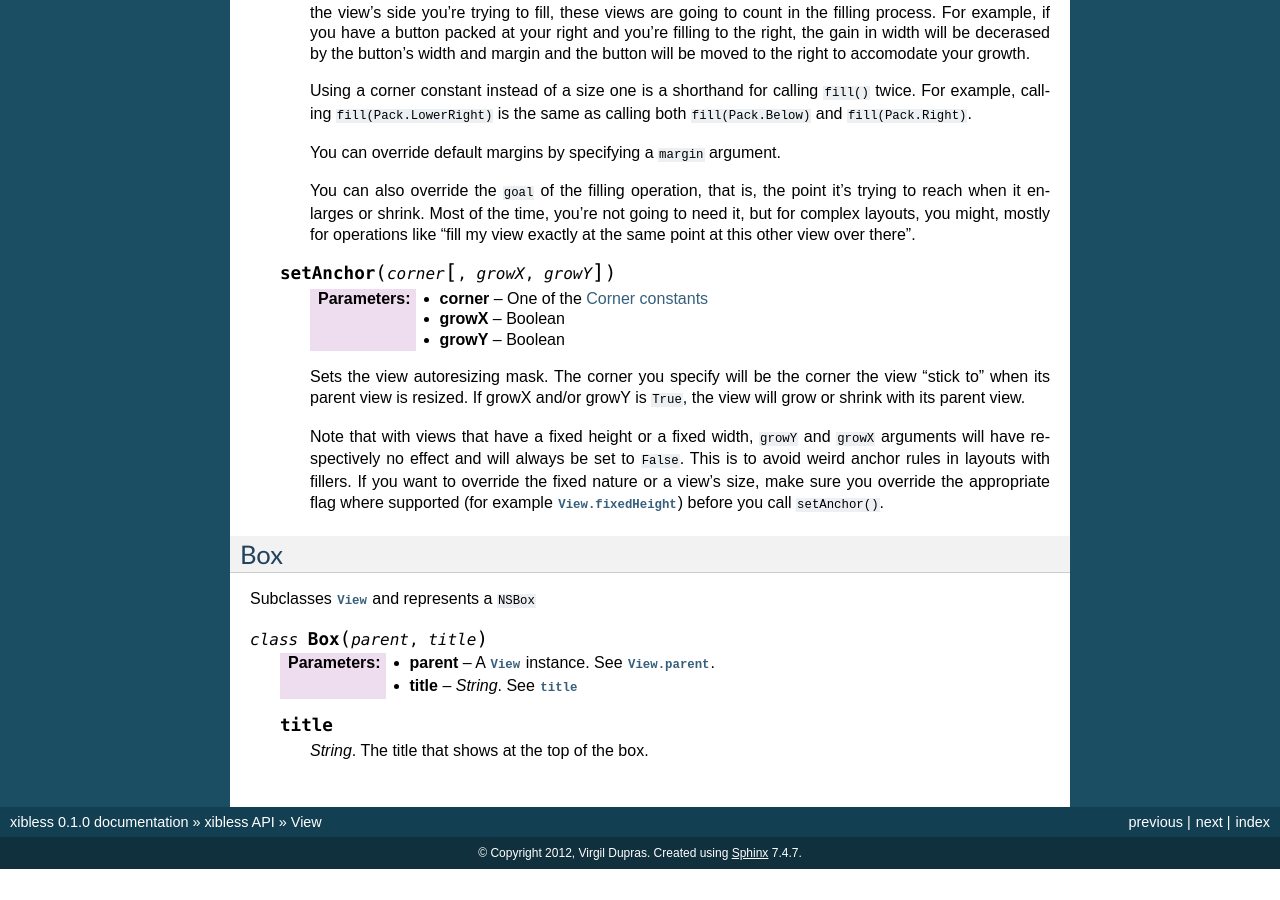
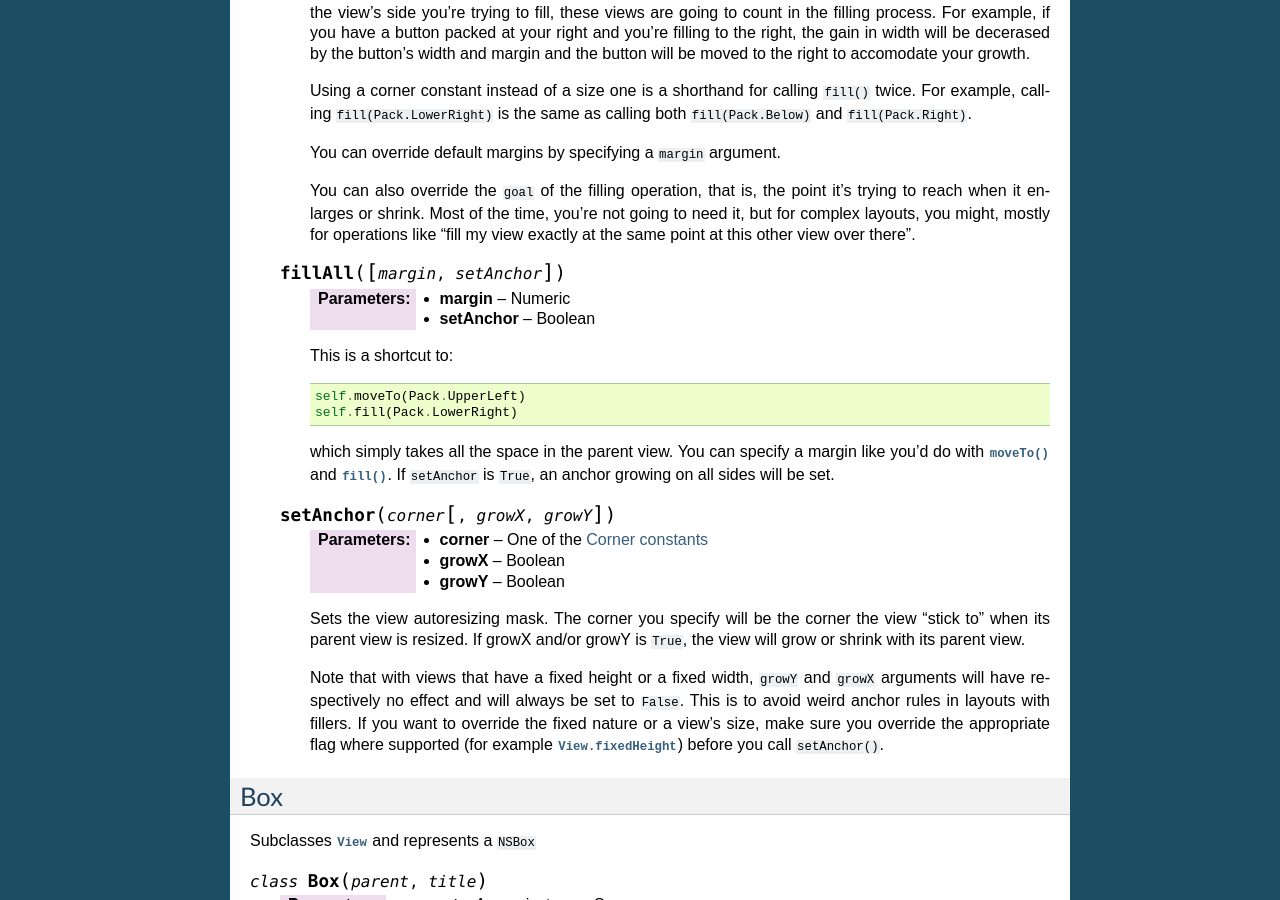
Before and after one commit to hsoft/xibless, a Sphinx documentation site: the page built from docs/api/view.rst, in a window 1280 px wide and 900 px high, scrolled down 2396 px. Built offline with Sphinx 7.4.7, drawn with Linux system fonts in a browser that asks for light colours; before the commit the page ends 3265 px from its top, so only the background shows below that.

Commit message:
Added View.fillAll().

```diff
--- a/docs/api/view.rst
+++ b/docs/api/view.rst
@@ -151,6 +151,20 @@ but to be subclassed.
         complex layouts, you might, mostly for operations like "fill my view exactly at the same
         point at this other view over there".
 
+    .. method:: fillAll([margin, setAnchor])
+
+        :param margin: Numeric
+        :param setAnchor: Boolean
+
+        This is a shortcut to::
+
+            self.moveTo(Pack.UpperLeft)
+            self.fill(Pack.LowerRight)
+
+        which simply takes all the space in the parent view. You can specify a margin like you'd do
+        with :meth:`moveTo` and :meth:`fill`. If ``setAnchor`` is ``True``, an anchor growing on
+        all sides will be set.
+
     .. method:: setAnchor(corner[, growX, growY])
 
         :param corner: One of the :ref:`corner-constants`
```
Also changed, not shown: 1 other file.
